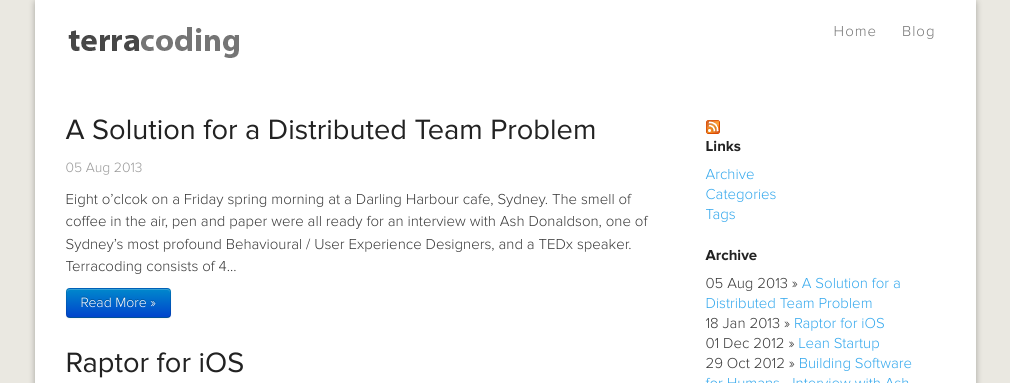
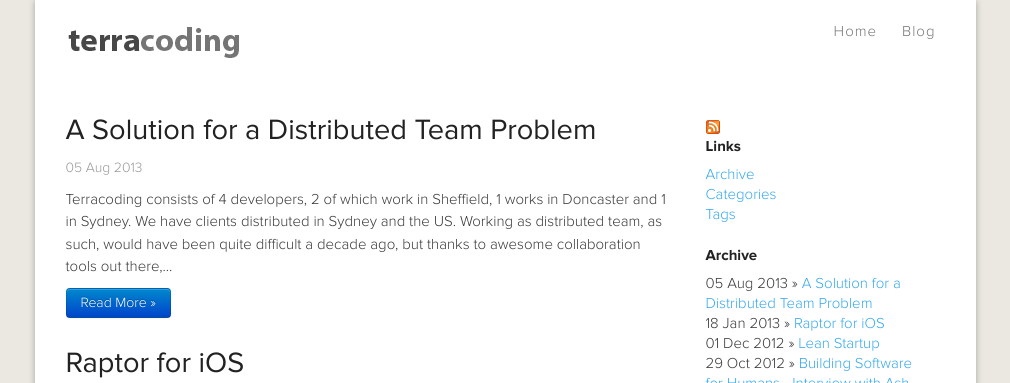
Before and after one commit to Terracoding/terracoding.github.com, a Jekyll site: the page built from index.md, in a window 1280 px wide. Shown: the top 383 px of the page, without its empty margins (135-1145 px from the left). Built offline with Jekyll 4.4.1, drawn with Linux system fonts in a browser that asks for light colours.

Commit message:
2013-08-05 blog post edited

```diff
--- a/_posts/2013-08-05-A-Solution-for-a-Distributed-Team-Problem.md
+++ b/_posts/2013-08-05-A-Solution-for-a-Distributed-Team-Problem.md
@@ -8,9 +8,7 @@ tags: ["distributed team", "collaboration", "email notifications"]
 ---
 {% include JB/setup %}
 
-![tools mosaic, by m kasahara](http://farm3.staticflickr.com/2222/2085828080_9f56f1abc7.jpg "Ash Donaldson")
-
-Eight o'clcok on a Friday spring morning at a Darling Harbour cafe, Sydney. The smell of coffee in the air, pen and paper were all ready for an interview with Ash Donaldson, one of Sydney's most profound Behavioural / User Experience Designers, and a [TEDx speaker](http://tedxcanberra.org/talks/ash-donaldson-cognitive-dissonance/).
+![tools mosaic, by m kasahara](http://farm3.staticflickr.com/2222/2085828080_9f56f1abc7.jpg "tools")
 
 Terracoding consists of 4 developers, 2 of which work in Sheffield, 1 works in Doncaster and 1 in Sydney.  We have clients distributed in Sydney and the US.  Working as distributed team, as such, would have been quite difficult a decade ago, but thanks to awesome collaboration tools out there, it is now feasible.
 
@@ -23,11 +21,11 @@ This introduces more opportunities for people to miss out on important pieces of
 
 **We previously tried solving this problem in two ways:**
 
-- We tried consolidating the tools we use (e.g. why use Dropbox and Google drive, just use one).  But this presents another problem: people's preferences.
+We tried consolidating the tools we use (e.g. why use Dropbox and Google drive, just use one).  But this presents another problem: people's preferences.
 
 People want to use a certain tool over the other, because they also use it elsewhere (at work, personal stuff).  If as a team we decide to ditch one of two competing tool, chances are those who were not in favour will stop using the chosen tool.
 
-- Chat (campfire), we have hooks to push data, like errors / Sprintly cards, etc.  That works well to a certain extent until we try to find something that someone had said a couple of days back.
+We also utilised group chat (campfire as an example). This is where we have hooks to push data like errors notifiacations / Sprintly cards.  These notifications are posted to the relevant chat rooms.  That works well to a certain extent until we try to find something that someone had said a couple of days back.
 
 **The solution we are working on:**
 
```
Also changed, not shown: other parts of _posts/2013-08-05-A-Solution-for-a-Distributed-Team-Problem.md (+1 -1 lines).
